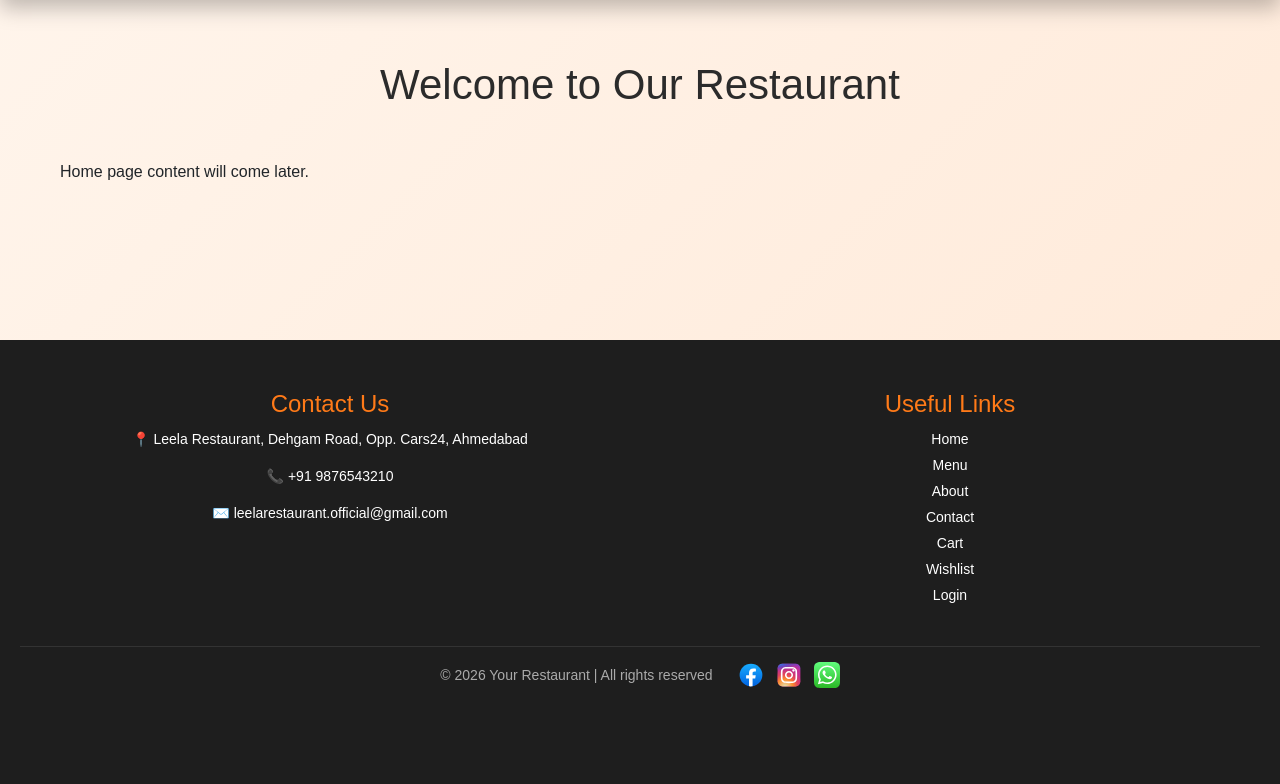
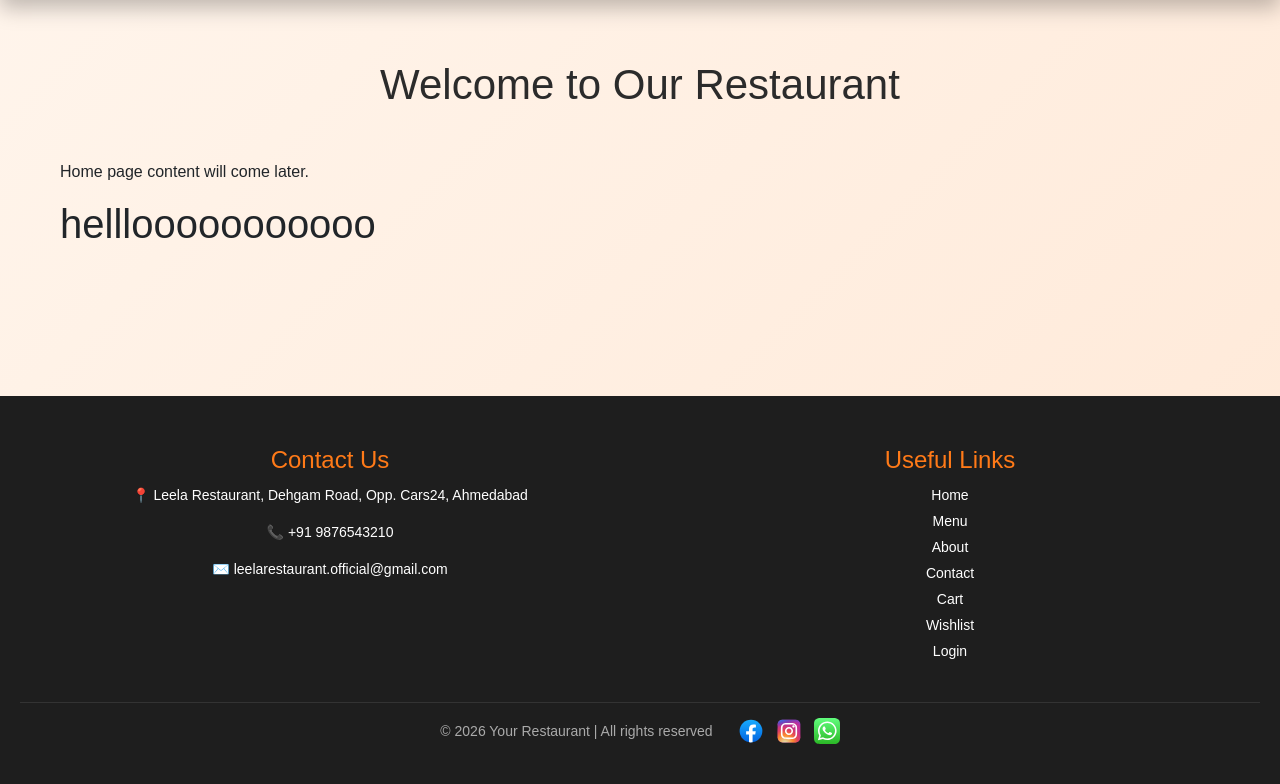
Before and after one commit to krinarank/leela_project_1, a Django app: page / in a window 1280 px wide. Shown: the part 78-862 px from the top of the page. Before the commit the page ends 766 px from the top, so only its background shows below. Run offline with Django 5.2, Linux system fonts and the light colour scheme.

Commit message:
mansi 1st commit

```diff
--- a/restaurant/templates/menu/home.html
+++ b/restaurant/templates/menu/home.html
@@ -3,4 +3,5 @@
 {% block content %}
 <h2>Welcome to Our Restaurant</h2>
 <p>Home page content will come later.</p>
+<h1>helllooooooooooo</h1>
 {% endblock %}
```
